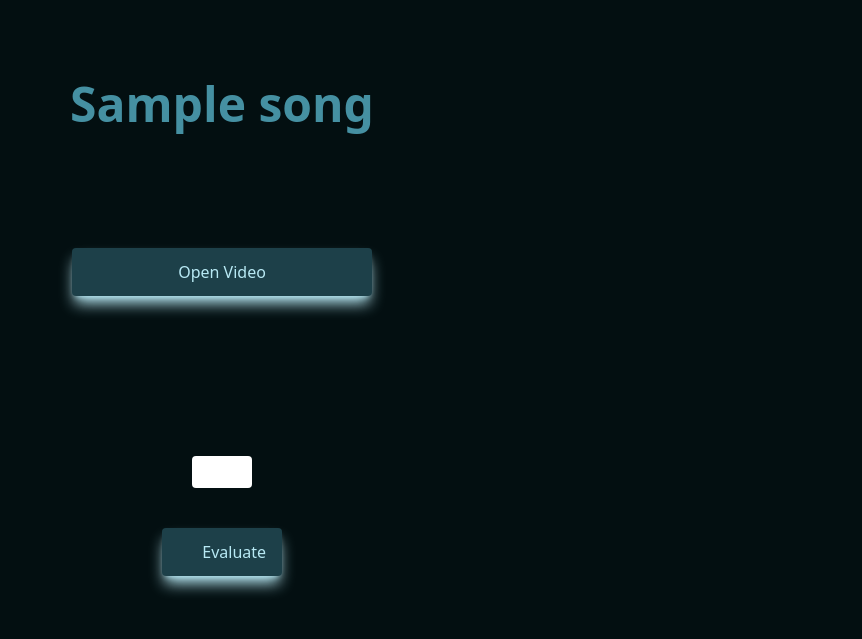
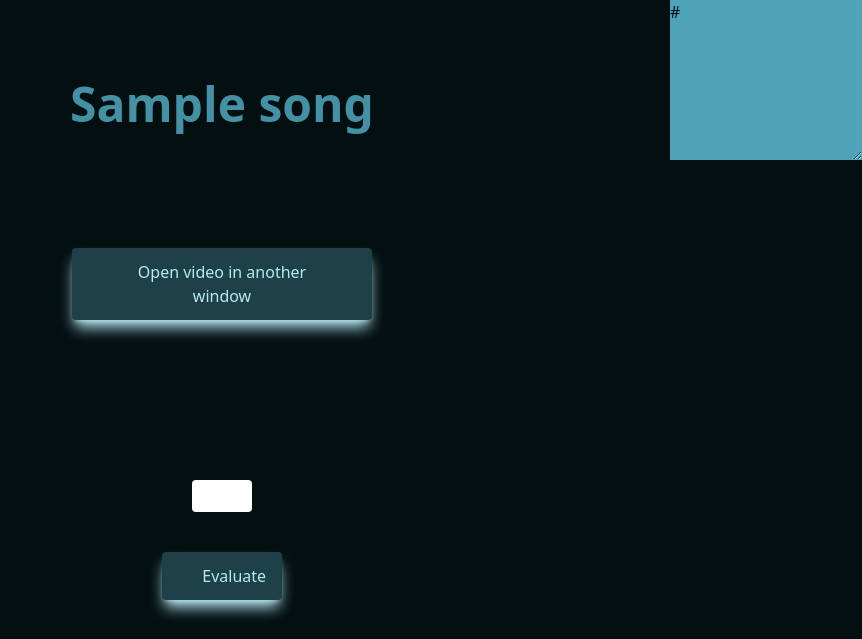
Before and after one commit to geromt/complete-the-song, a Flask app: page /song/1 in a window 1280 px wide. Shown: the top 639 px of the page, without its empty margins (418-1280 px from the left). Run offline with Flask 2, Linux system fonts and the light colour scheme; tables that the repository leaves empty hold one stand-in row (values such as "Sample post").

Commit message:
Video is now fixed on top of the window

```diff
--- a/application/static/black-style.css
+++ b/application/static/black-style.css
@@ -513,6 +513,18 @@ video {
   --tw-backdrop-sepia:  ;
 }
 
+.fixed {
+  position: fixed;
+}
+
+.top-0 {
+  top: 0px;
+}
+
+.right-0 {
+  right: 0px;
+}
+
 .m-10 {
   margin: 2.5rem;
 }
@@ -545,6 +557,10 @@ video {
   display: none;
 }
 
+.h-40 {
+  height: 10rem;
+}
+
 .w-1\/4 {
   width: 25%;
 }
@@ -557,6 +573,10 @@ video {
   width: 50%;
 }
 
+.w-48 {
+  width: 12rem;
+}
+
 @keyframes pulse {
   50% {
     opacity: .5;
@@ -565,6 +585,10 @@ video {
 
 .animate-pulse {
   animation: pulse 8s cubic-bezier(0.4, 0, 0.6, 1) infinite;;
+}
+
+.resize {
+  resize: both;
 }
 
 .grid-cols-2 {
@@ -603,6 +627,14 @@ video {
   align-self: center;
 }
 
+.overflow-auto {
+  overflow: auto;
+}
+
+.overflow-scroll {
+  overflow: scroll;
+}
+
 .rounded-lg {
   border-radius: 0.5rem;
 }
@@ -637,6 +669,16 @@ video {
 .bg-pacific-blue {
   --tw-bg-opacity: 1;
   background-color: rgb(80 164 185 / var(--tw-bg-opacity));
+}
+
+.object-contain {
+  -o-object-fit: contain;
+     object-fit: contain;
+}
+
+.object-fill {
+  -o-object-fit: fill;
+     object-fit: fill;
 }
 
 .p-10 {
@@ -743,6 +785,30 @@ video {
   transition-duration: 150ms;
 }
 
+.hover\:h-full:hover {
+  height: 100%;
+}
+
+.hover\:h-\[487px\]:hover {
+  height: 487px;
+}
+
+.hover\:h-\[480px\]:hover {
+  height: 480px;
+}
+
+.hover\:w-full:hover {
+  width: 100%;
+}
+
+.hover\:w-\[1366px\]:hover {
+  width: 1366px;
+}
+
+.hover\:w-\[853px\]:hover {
+  width: 853px;
+}
+
 .hover\:scale-110:hover {
   --tw-scale-x: 1.1;
   --tw-scale-y: 1.1;
--- a/application/templates/song.html
+++ b/application/templates/song.html
@@ -5,18 +5,23 @@
   <meta name="viewport" content="width=device-width, initial-scale=1.0">
   <link href="../static/black-style.css" rel="stylesheet">
 </head>
-<body class="bg-rich-black text-pacific-blue" onload="window.open('../video/{{song.id_song}}','','height=487,width=1366,scrollbars=no')">
+<body class="bg-rich-black text-pacific-blue">
   <div>
       <div id="title" class="mt-10 p-10">
           <h1 class="animate-pulse font-sans text-5xl font-bold text-center">
               {{song.title}}
           </h1>
       </div>
+      <div id="video" class="bg-pacific-blue text-rich-black resize
+                             fixed top-0 right-0 w-48 h-40 overflow-auto
+                             hover:w-[853px] hover:h-[480px]">
+          {{song.url|safe}}
+      </div>
       <div id="video-button" class="flex justify-center m-10">
           <button class="w-1/4 mt-10 transition shadow-lg m-10 shadow-blizzard bg-midnight-green p-3 pl-10 pr-10
                          text-blizzard rounded hover:bg-blizzard hover:text-rich-black hover:shadow hover:scale-110"
-                  onclick="window.open('../video/{{song.id_song}}','','height=200,width=400,scrollbars=no')">
-              Open Video
+                  onclick="popVideo()">
+              Open video in another window
           </button>
       </div>
       <div id="lyrics" class="flex justify-center mt-20 m-10 p-10 text-center">
@@ -31,5 +36,17 @@
           </form>
       </div>
   </div>
+  <script>
+    function popVideo(){
+      const videoDiv = document.getElementById("video");
+      videoDiv.style.display = "none";
+
+      window.open('../video/{{song.id_song}}','','height=480,width=853,scrollbars=no');
+    }
+
+    const frameVideo = document.getElementsByTagName("iframe")[0];
+    frameVideo.width = 853;
+    frameVideo.height = 480;
+  </script>
 </body>
 </html>
```
